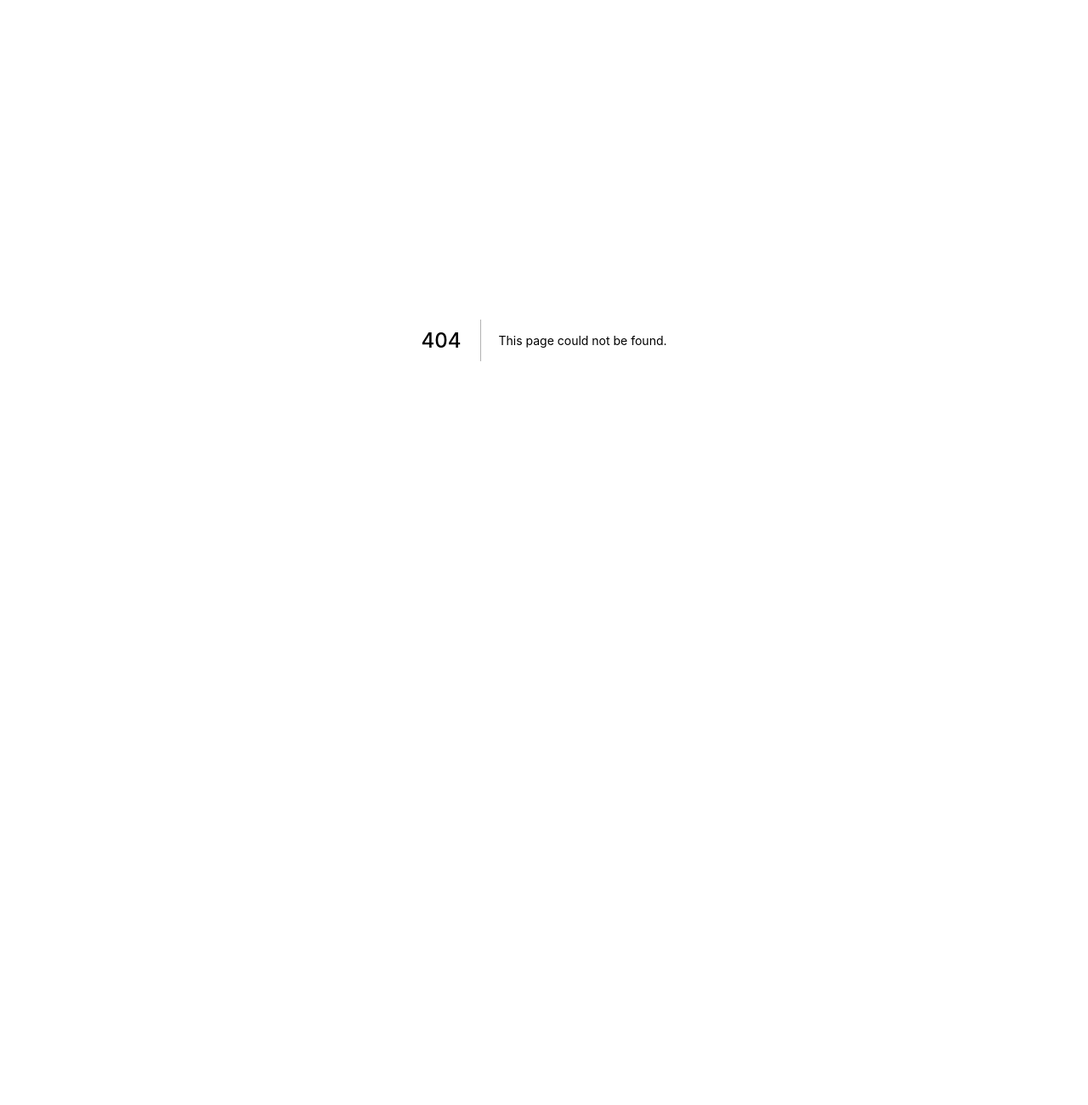
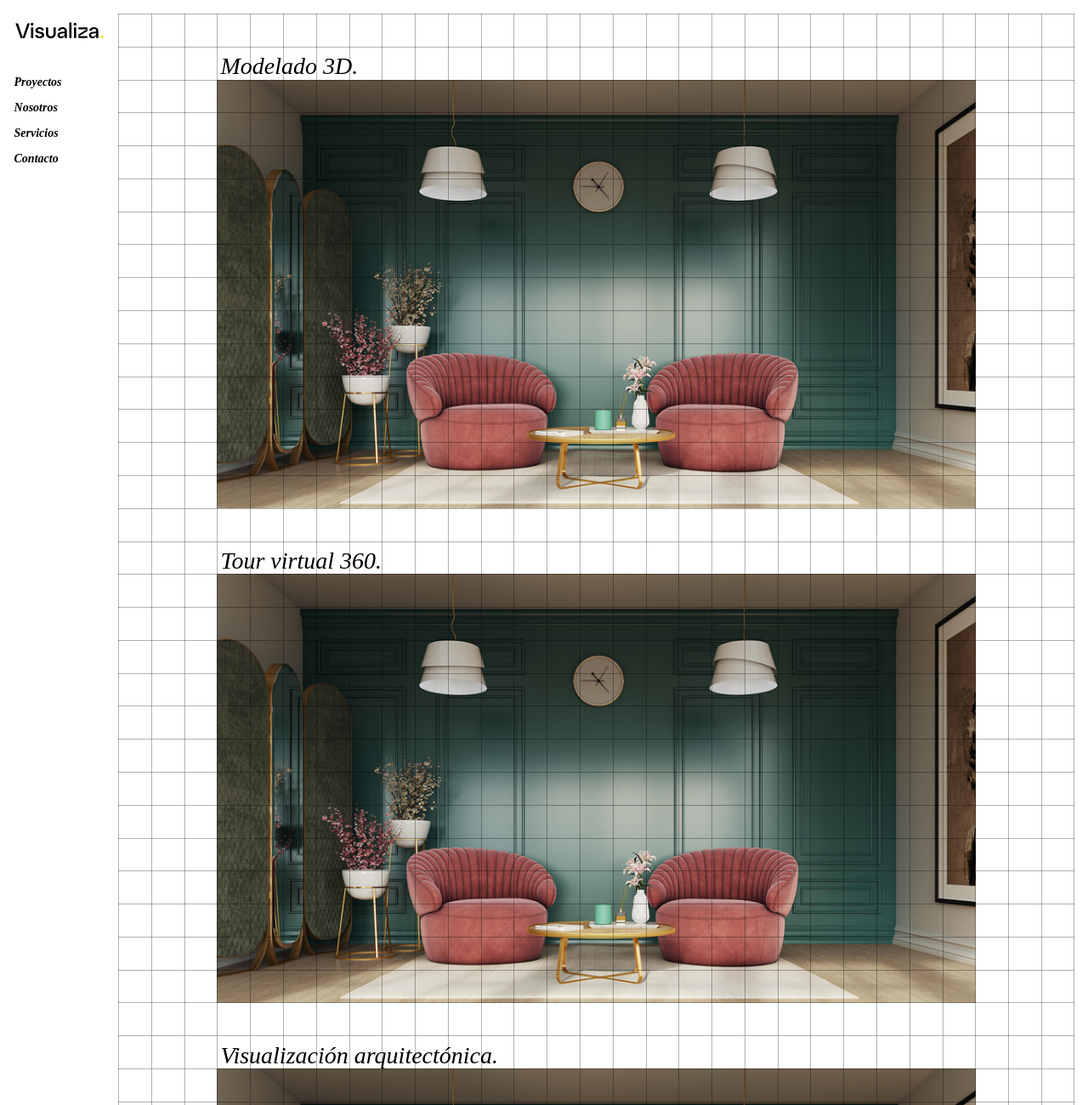
Before and after one commit to yandre13/grid, a Next.js app: page /servicios in a window 1280 px wide. Before the commit this address had no page. Shown: the top 1300 px of the page at 85% size. Before the commit the page ends 800 px from the top, so only its background shows below. Built offline with nearby package versions, Linux system fonts and the light colour scheme; a web font is replaced by a local one.

Commit message:
added page

```diff
--- /dev/null
+++ b/pages/servicios.js
@@ -0,0 +1,161 @@
+import Head from 'next/head'
+import Grid from 'components/Grid'
+import Navbar from 'components/Navbar'
+
+import Image from 'next/image'
+import Footer from 'components/Footer'
+
+import banner from '../public/img/servicios.jpg'
+
+import {useAppWidth} from 'context'
+import Logo from 'components/svgs/Logo'
+import logos from 'data/logos'
+export default function Home() {
+	const [width] = useAppWidth()
+	return (
+		<>
+			<Head>
+				<title>Create Next App</title>
+				<meta name="description" content="Generated by create next app" />
+				<link rel="icon" href="/favicon.ico" />
+			</Head>
+			<main className="flex flex-wrap my-3 mr-3 md:my-4 md:mr-4">
+				<Navbar />
+				<div className="relative h-full w-full md:w-[85%] lg:w-[87%] xl:w-[89%]">
+					<Grid />
+					<div className="flex flex-wrap">
+						{/* imgs */}
+						<h2
+							style={{
+								height: width,
+								marginLeft: `${width * 3}px`,
+								marginTop: width,
+							}}
+							className="font-sec text-[28px] w-full flex items-center pl-1 pt-2"
+						>
+							Modelado 3D.
+						</h2>
+						<div
+							className="overflow-hidden"
+							style={{
+								width: `${width * 23}px`,
+								height: `${width * 13}px`,
+								marginLeft: `${width * 3}px`,
+							}}
+						>
+							<Image src={banner} alt="Somos Visualiza" placeholder="blur" />
+						</div>
+
+						<h2
+							style={{
+								height: width,
+								marginLeft: `${width * 3}px`,
+								marginTop: width,
+							}}
+							className="font-sec text-[28px] w-full flex items-center pl-1 pt-2"
+						>
+							Tour virtual 360.
+						</h2>
+						<div
+							className="overflow-hidden"
+							style={{
+								width: `${width * 23}px`,
+								height: `${width * 13}px`,
+								marginLeft: `${width * 3}px`,
+							}}
+						>
+							<Image src={banner} alt="Somos Visualiza" placeholder="blur" />
+						</div>
+
+						<h2
+							style={{
+								height: width,
+								marginLeft: `${width * 3}px`,
+								marginTop: width,
+							}}
+							className="font-sec text-[28px] w-full flex items-center pl-1 pt-2"
+						>
+							Visualización arquitectónica.
+						</h2>
+						<div
+							className="overflow-hidden"
+							style={{
+								width: `${width * 23}px`,
+								height: `${width * 13}px`,
+								marginLeft: `${width * 3}px`,
+							}}
+						>
+							<Image src={banner} alt="Somos Visualiza" placeholder="blur" />
+						</div>
+
+						<h2
+							style={{
+								height: width,
+								marginLeft: `${width * 3}px`,
+								marginTop: width,
+							}}
+							className="font-sec text-[28px] w-full flex items-center pl-1 pt-2"
+						>
+							Fotografía aérea.
+						</h2>
+						<div
+							className="overflow-hidden"
+							style={{
+								width: `${width * 23}px`,
+								height: `${width * 13}px`,
+								marginLeft: `${width * 3}px`,
+							}}
+						>
+							<Image src={banner} alt="Somos Visualiza" placeholder="blur" />
+						</div>
+
+						<h2
+							style={{
+								height: width,
+								marginLeft: `${width * 3}px`,
+								marginTop: width,
+							}}
+							className="font-sec text-[28px] w-full flex items-center pl-1 pt-2"
+						>
+							Recorridos virtuales.
+						</h2>
+						<div
+							className="overflow-hidden"
+							style={{
+								width: `${width * 23}px`,
+								height: `${width * 13}px`,
+								marginLeft: `${width * 3}px`,
+							}}
+						>
+							<Image src={banner} alt="Somos Visualiza" placeholder="blur" />
+						</div>
+
+						<h2
+							style={{
+								height: width,
+								marginLeft: `${width * 3}px`,
+								marginTop: width,
+							}}
+							className="font-sec text-[28px] w-full flex items-center pl-1 pt-2"
+						>
+							Marketing inmobiliario.
+						</h2>
+						<div
+							className="overflow-hidden"
+							style={{
+								width: `${width * 23}px`,
+								height: `${width * 13}px`,
+								marginLeft: `${width * 3}px`,
+								marginBottom: `${width * 2}px`,
+							}}
+						>
+							<Image src={banner} alt="Somos Visualiza" placeholder="blur" />
+						</div>
+					</div>
+
+					{/* <Footer /> */}
+				</div>
+			</main>
+		</>
+	)
+}
```
Also changed, not shown: public/img/servicios.jpg (added).
